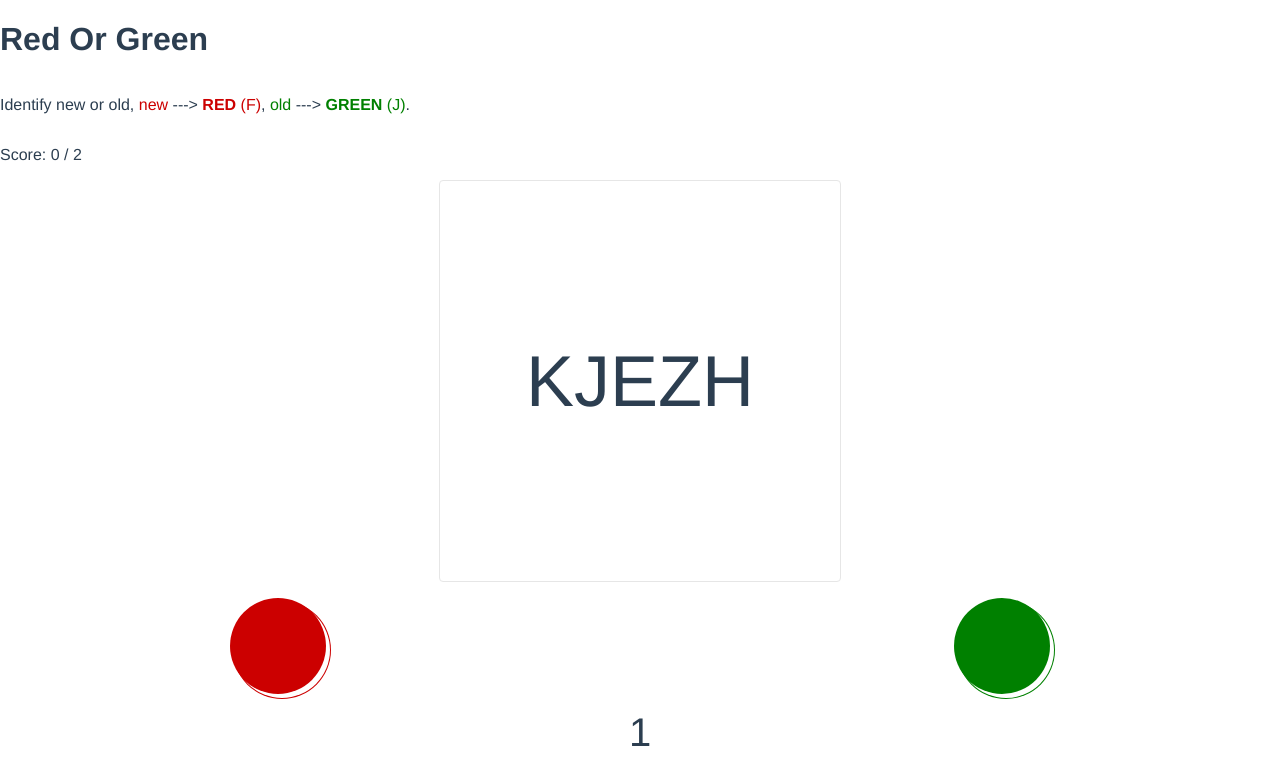
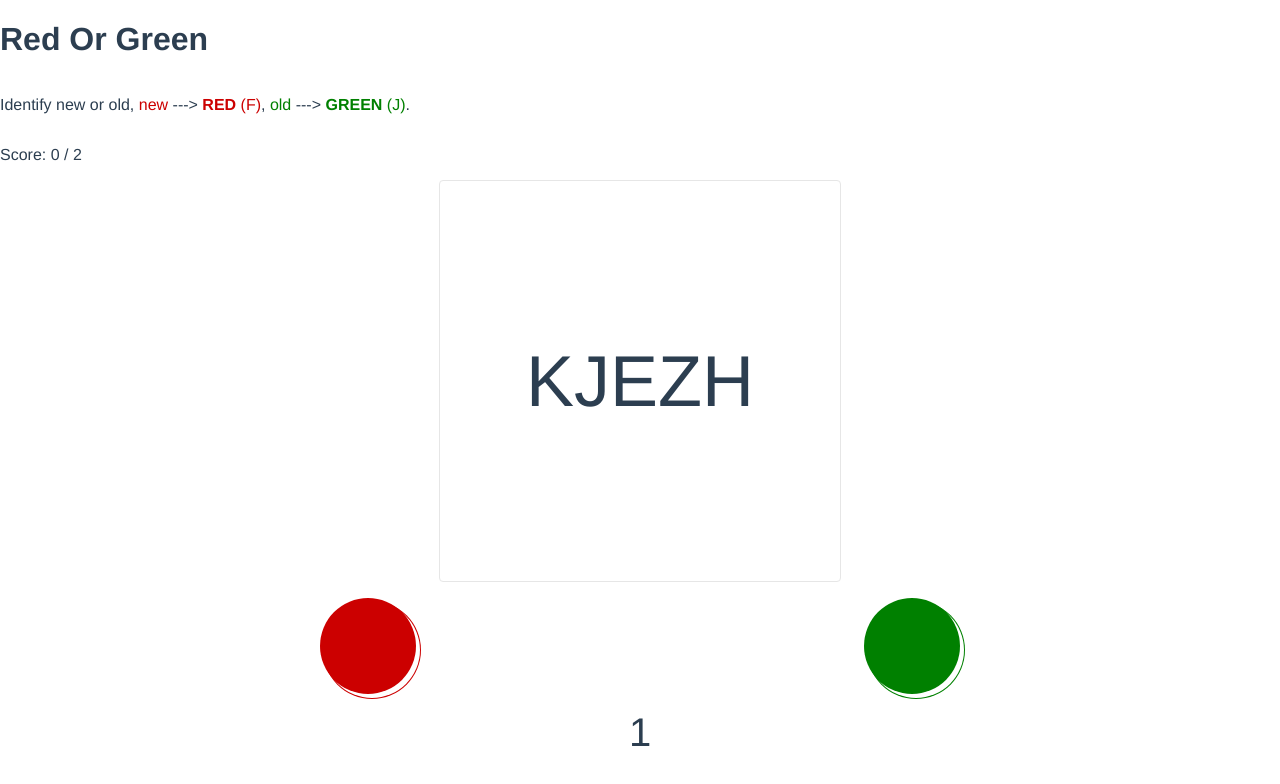
Before and after one commit to flying-musk/red-or-green, a Vue app: page / in a window 1280 px wide. Shown: the top 784 px of the page. Built offline with nearby package versions, Linux system fonts and the light colour scheme.

Commit message:
[red-or-green] Fix buttons distance.

```diff
--- a/src/components/RedOrGreen.vue
+++ b/src/components/RedOrGreen.vue
@@ -151,7 +151,7 @@ export default {
 }
 .r-buttons {
   align-self: center;
-  min-width: 64vw;
+  min-width: 640px;
   display: flex;
   justify-content: space-between;
 }
@@ -195,4 +195,9 @@ export default {
   align-self: center;
   font-size: 40px;
 }
+@media (max-width: 1000px) {
+  .r-buttons {
+    min-width: 64vw;
+  }
+}
 </style>
```
